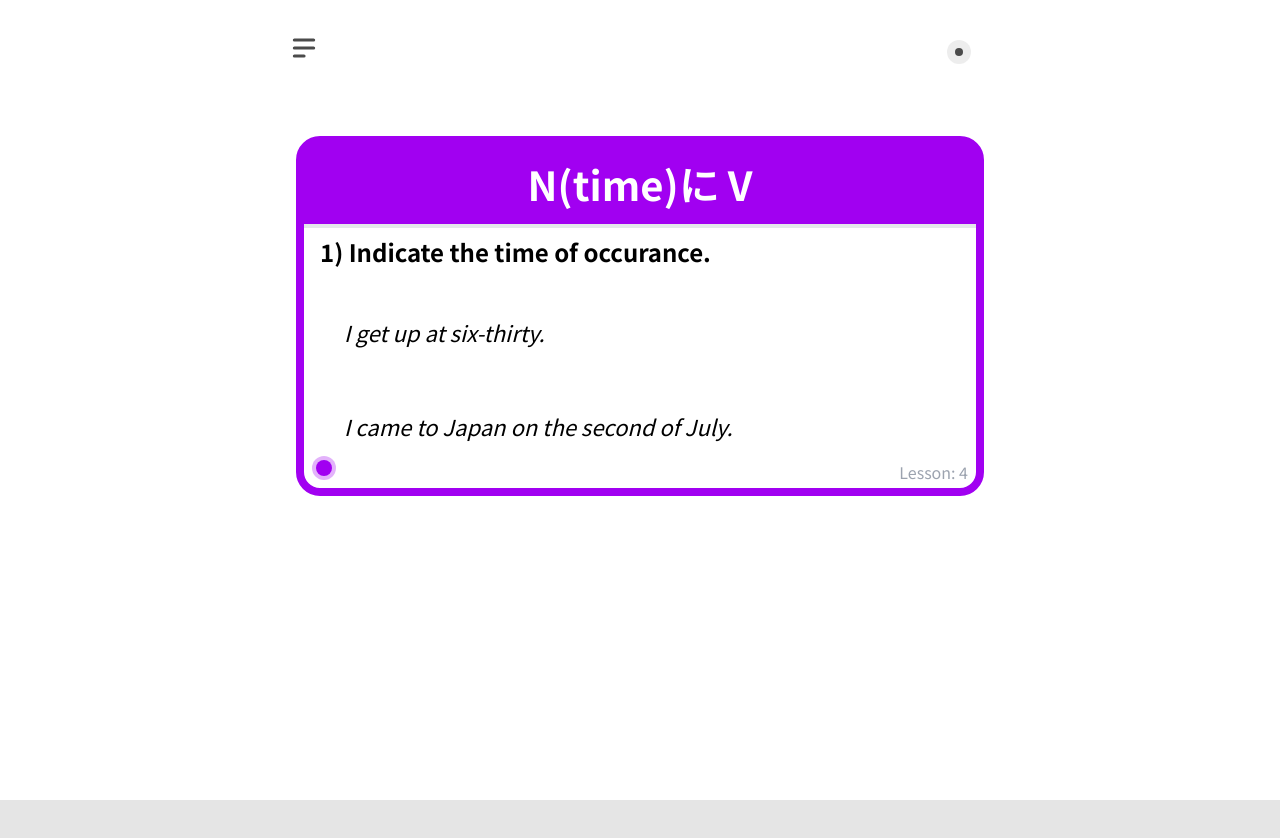
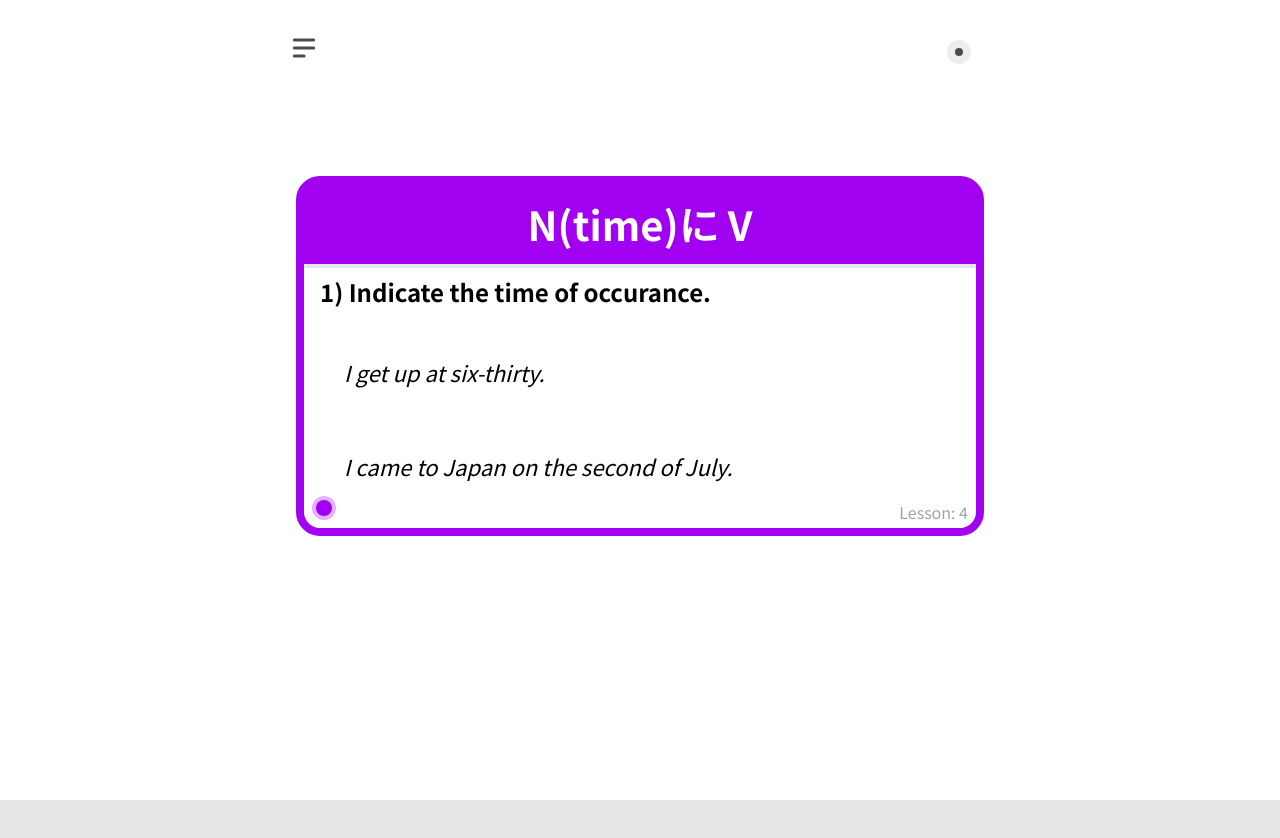
Before and after one commit to karolissumskas954/flashcards-JP, a Next.js app: page /learn in a window 1280 px wide. Shown: the top 838 px of the page. Built offline with nearby package versions, Linux system fonts and the light colour scheme.

Commit message:
[ADD] Arrow for last item

```diff
--- a/app/constants/learn.js
+++ b/app/constants/learn.js
@@ -994,6 +994,45 @@ export const grammar = [
     },
     {
         lesson : 15,
+        name: 'Join two or more sentences',
+        ex: '',
+        examples: [
+            {
+                explanation: '1) V1て-form,[V2て-form], V3. (Listed in order)',
+                example: '朝ジョギングをして、シャワーを浴びて、会社へ行きます。',
+                translation: "In the morning, I go jogging, take a shower, and then go to work.",
+                note: '',
+            },
+            {
+                explanation: '2) い-adj -> ～くて.',
+                example: '昨日は天気が良くて、暑かったです。',
+                translation: "It was fine and hot yesterday.",
+                note: '',
+            },
+
+            {
+                explanation: '3) な-adj -> ～で.',
+                example: '奈良は静かで、きれいです。',
+                translation: "Nara is quiet, beautiful city.",
+                note: '[Note] ~て cannot be used, if there is two contrasting descriptions.',
+            },
+            {
+                explanation: '',
+                example: 'この部屋は狭いですが、きれいです。',
+                translation: "This room is snall but clean.",
+                note: '',
+            },
+            {
+                explanation: '4) N で.',
+                example: 'カリナさんはインドネシア人で、富士大学の留学生です。',
+                translation: "Karina is Indonesian, she's a student at Fuji University.",
+                note: '',
+            },
+
+        ]
+    },
+    {
+        lesson : 15,
         name: '',
         ex: '',
         examples: [
--- a/app/learn/page.jsx
+++ b/app/learn/page.jsx
@@ -9,6 +9,7 @@ import {
 } from "@/components/ui/carousel"
 
 import { motion } from "framer-motion";
+import { FaArrowRight } from "react-icons/fa";
 
 import React, { useState, useRef, useEffect } from 'react';
 
@@ -20,6 +21,7 @@ import { grammar } from "../constants/learn";
 
 const Learn = () => {
   const name = useSelector((state) => state.sets.name);
+  const isVisible = useSelector((state) => state.show.isVisible);
 
   const [selectedIndex, setSelectedIndex] = useState(0);
   const dispatch = useDispatch();
@@ -28,16 +30,37 @@ const Learn = () => {
     setSelectedIndex(index);
   };
 
+  const carouselRef = useRef(null);
+
+
   const [showText, setShowText] = useState(false);
 
   const handleCircleClick = () => {
     setShowText(!showText);
   };
 
+  const goLast = () => {
+    const lastIndex = grammar.length - 1;
+
+  };
+
+
 
 
   return (
     <div className="pt-10 pb-5 ">
+
+      <div className="w-full container">
+
+        <div className={` ${isVisible == true ? '' : 'transparent'}
+        justify-start transition duration-700 ease-in-out opacity flex  container pr-9 pb-2
+          ${isVisible ? 'opacity-100' : 'opacity-0'}`}>
+          <FaArrowRight onClick={()=>goLast()}  className='text-black cursor-pointer text-[32px]'/>
+
+        </div>
+
+
+      </div>
       <motion.div className=""
         initial={{ opacity: 0 }}
         animate={{
@@ -46,8 +69,12 @@ const Learn = () => {
         }}
       >
 
-        <Carousel className="w-full md:container" >
-        <CarouselContent index={selectedIndex}>
+        <Carousel className="w-full md:container"
+        selectedIndex={selectedIndex}
+        onSelect={(index) => setSelectedIndex(index)}
+        ref={carouselRef}
+        >
+        <CarouselContent >
   {grammar.map((grammarItem, index) => {
     return (
       <CarouselItem key={index} className='group' onMouseEnter={() => handleCarouselItemHover(index)}>
```
